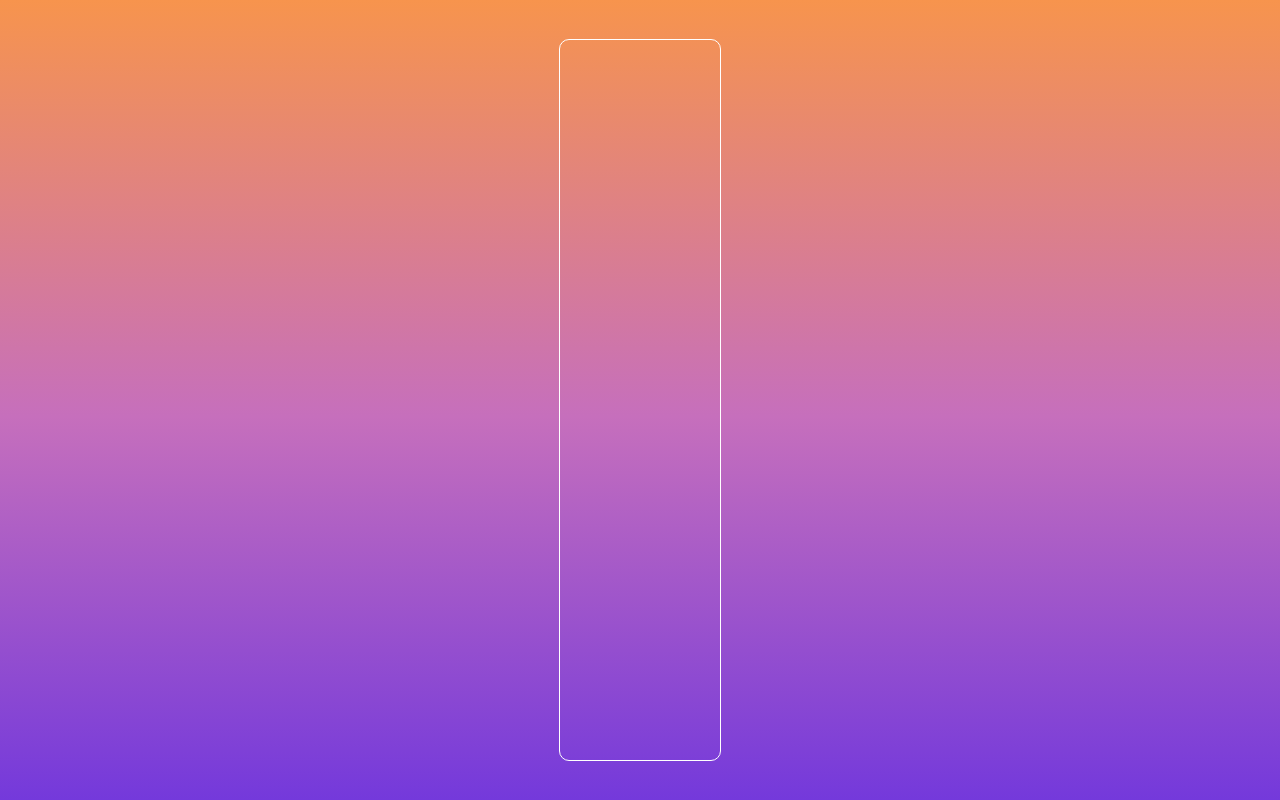
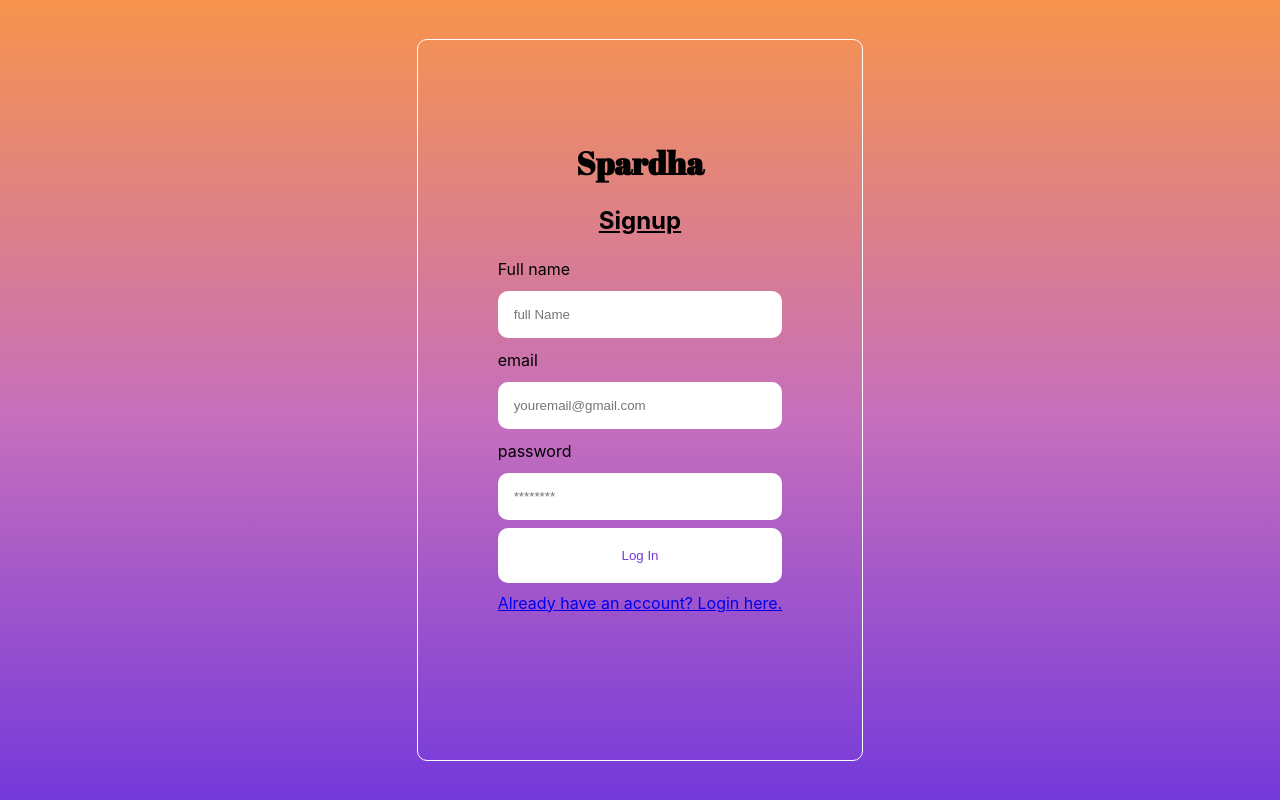
Before and after one commit to firstcloneduser/login_signup, a React (Create React App) app: page /#/signup in a window 1280 px wide. Before the commit this address had no page. Built offline with nearby package versions, Linux system fonts and the light colour scheme.

Commit message:
still trying

```diff
--- a/src/App.js
+++ b/src/App.js
@@ -2,7 +2,7 @@ import './App.css';
 import Login from './Login';
 import Signup from './Signup';
 import Footer from './Footer';
-import { BrowserRouter as Router,Routes,Route} from 'react-router-dom';
+import { HashRouter as Router,Routes,Route} from 'react-router-dom';
 
 function App() {
   return (
@@ -10,9 +10,9 @@ function App() {
       <div className="App ">
         <div className='container'>
         <Routes>
-          <Route path='http://firstcloneduser.github.io/task_login' exact element={<Login />}/>
+          <Route path='/' exact element={<Login />}/>
 
-          <Route path='http://firstcloneduser.github.io/task_login/signup' element={<Signup />}/>
+          <Route path='/signup' element={<Signup />}/>
         </Routes>
         <Footer />
         </div>
--- a/src/Footer.js
+++ b/src/Footer.js
@@ -6,8 +6,8 @@ const Footer = () => {
     return (
         <>
         <div className="hello" >
-            {location.pathname==='http://firstcloneduser.github.io/task_login' && (<Link to='/signup' >Don't have an account? singup here.</Link>)}
-            {location.pathname==='http://firstcloneduser.github.io/task_login/signup' && (<Link to='/' >Already have an account? Login here.</Link>)}
+            {location.pathname==='/' && (<Link to='/signup' >Don't have an account? singup here.</Link>)}
+            {location.pathname==='/signup' && (<Link to='/' >Already have an account? Login here.</Link>)}
 
         </div>
         </>
```
